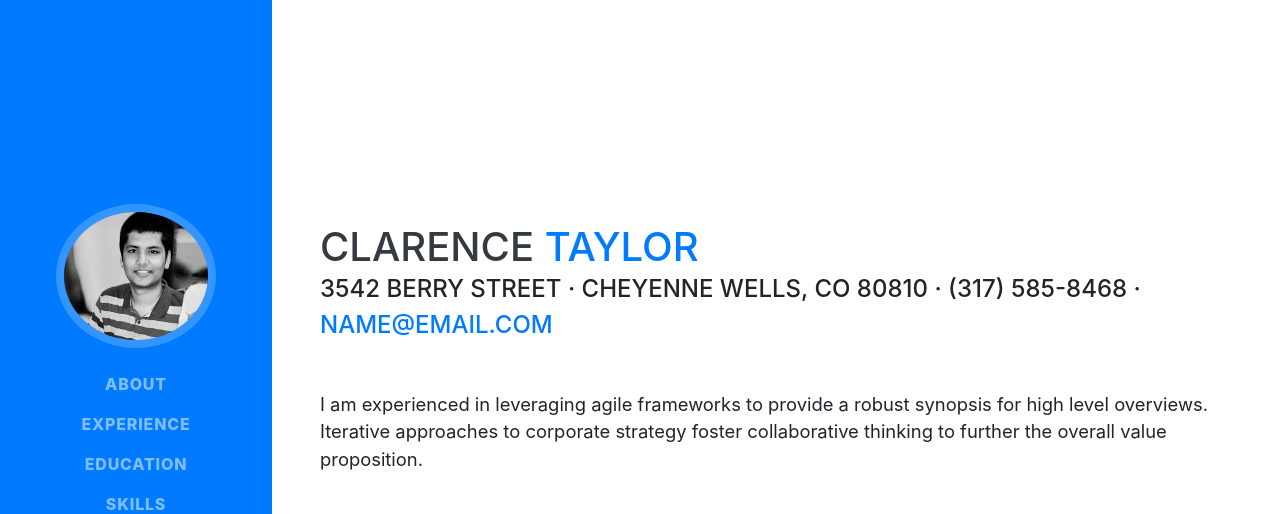
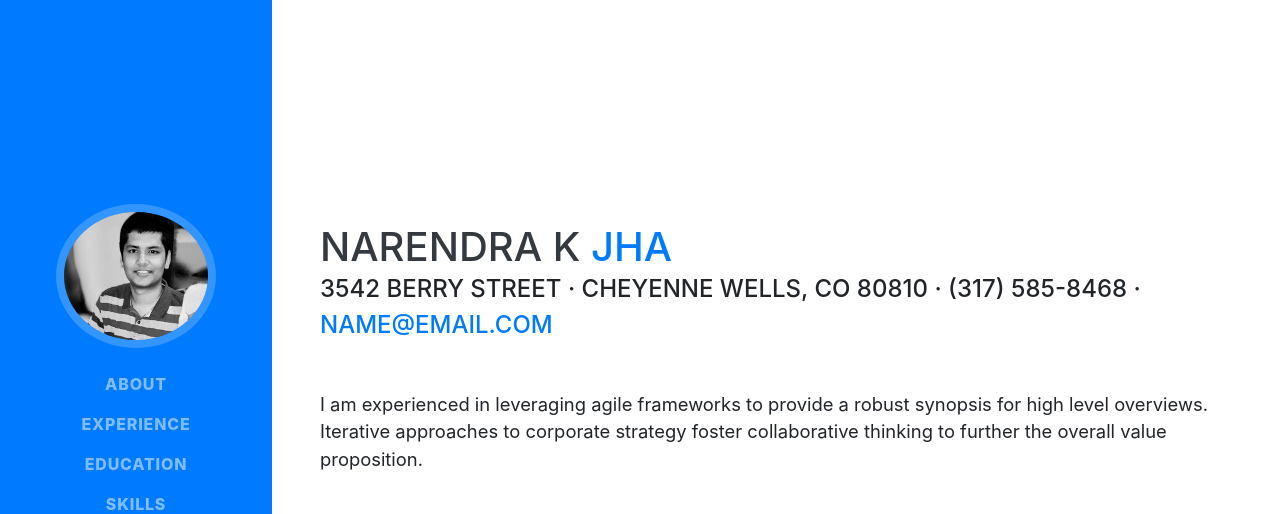
Before and after one commit to naren-jha/naren-jha.github.io, a website with bundled scripts: page index.html in a window 1280 px wide. Shown: the top 514 px of the page. Built offline with nearby package versions, Linux system fonts and the light colour scheme; a web font is replaced by a local one.

Commit message:
Index html update

```diff
--- a/index.html
+++ b/index.html
@@ -63,8 +63,8 @@
 
     <section class="resume-section p-3 p-lg-5 d-flex align-items-center" id="about">
       <div class="w-100">
-        <h1 class="mb-0">Clarence
-          <span class="text-primary">Taylor</span>
+        <h1 class="mb-0">Narendra K
+          <span class="text-primary">Jha</span>
         </h1>
         <div class="subheading mb-5">3542 Berry Street · Cheyenne Wells, CO 80810 · (317) 585-8468 ·
           <a href="mailto:name@email.com">name@email.com</a>
```
